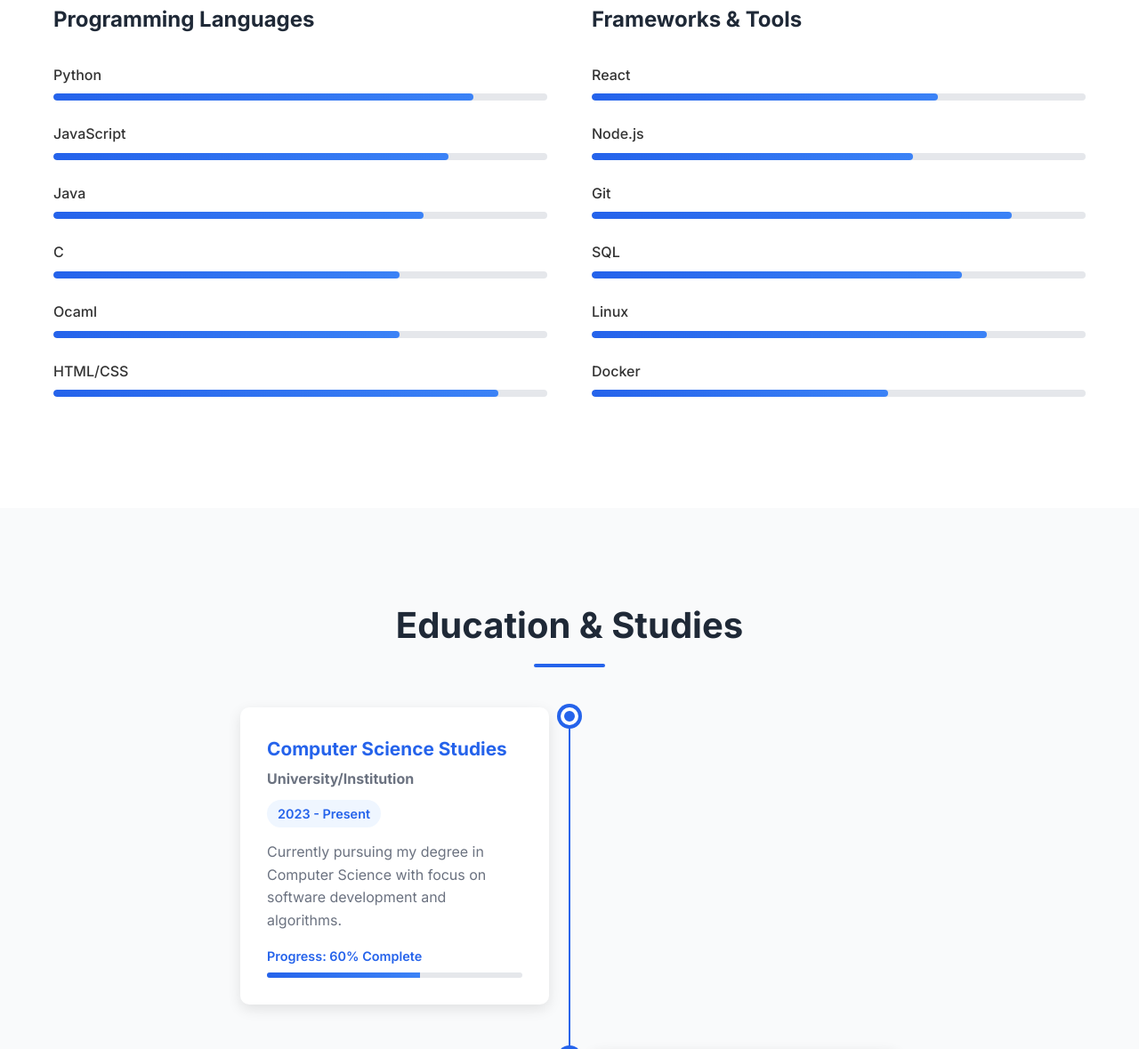
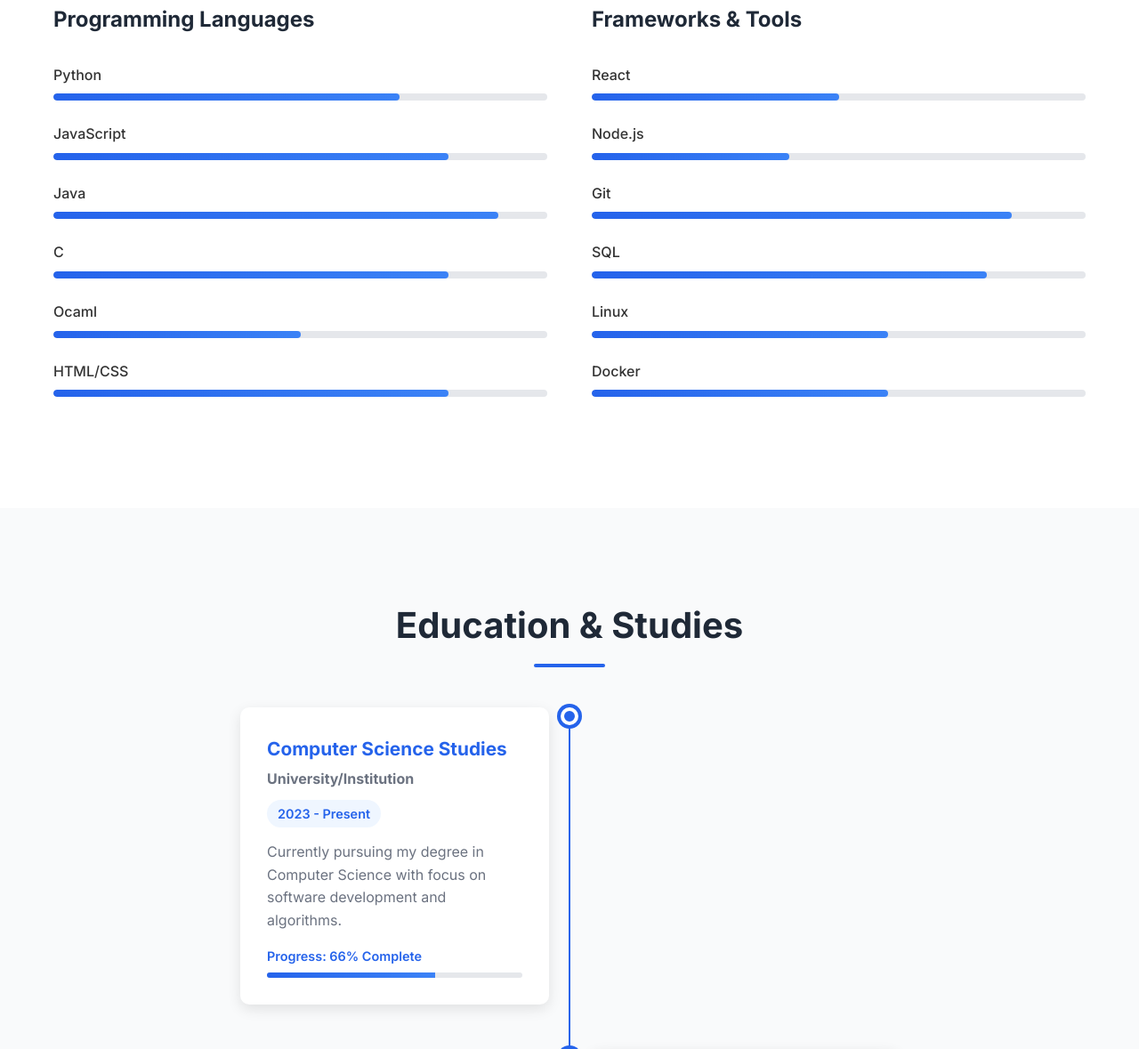
Before and after one commit to Sssapollo/Sssapollo.github.io, a plain HTML site: page index.html in a window 1280 px wide. Shown: the part 1621-2800 px from the top of the page at 89% size. Drawn offline with Linux system fonts and the light colour scheme.

Commit message:
change content of my website

```diff
--- a/index.html
+++ b/index.html
@@ -29,7 +29,7 @@
     <nav class="navbar">
         <div class="nav-container">
             <div class="nav-logo">
-                <a href="#home">Sssapollo</a>
+                <a href="#home">Tianding Hou</a>
             </div>
             <ul class="nav-menu">
                 <li class="nav-item">
@@ -66,7 +66,7 @@
                 <h1 class="hero-title">
                     Hi, I'm <span class="highlight">Tianding Hou</span>
                 </h1>
-                <h2 class="hero-subtitle">Student</h2>
+                <h2 class="hero-subtitle">Student @ TUM</h2>
                 <p class="hero-description">
                     Passionate about coding, learning, and building innovative solutions.
                     Currently pursuing my studies @ TUM while developing my programming skills.
@@ -130,7 +130,7 @@
                         <div class="skill-item">
                             <div class="skill-name">Python</div>
                             <div class="skill-bar">
-                                <div class="skill-progress" data-width="85%"></div>
+                                <div class="skill-progress" data-width="70%"></div>
                             </div>
                         </div>
                         <div class="skill-item">
@@ -142,25 +142,25 @@
                         <div class="skill-item">
                             <div class="skill-name">Java</div>
                             <div class="skill-bar">
-                                <div class="skill-progress" data-width="75%"></div>
+                                <div class="skill-progress" data-width="90%"></div>
                             </div>
                         </div>
                         <div class="skill-item">
                             <div class="skill-name">C</div>
                             <div class="skill-bar">
-                                <div class="skill-progress" data-width="70%"></div>
+                                <div class="skill-progress" data-width="80%"></div>
                             </div>
                         </div>
                         <div class="skill-item">
                             <div class="skill-name">Ocaml</div>
                             <div class="skill-bar">
-                                <div class="skill-progress" data-width="70%"></div>
+                                <div class="skill-progress" data-width="50%"></div>
                             </div>
                         </div>
                         <div class="skill-item">
                             <div class="skill-name">HTML/CSS</div>
                             <div class="skill-bar">
-                                <div class="skill-progress" data-width="90%"></div>
+                                <div class="skill-progress" data-width="80%"></div>
                             </div>
                         </div>
                     </div>
@@ -171,13 +171,13 @@
                         <div class="skill-item">
                             <div class="skill-name">React</div>
                             <div class="skill-bar">
-                                <div class="skill-progress" data-width="70%"></div>
+                                <div class="skill-progress" data-width="50%"></div>
                             </div>
                         </div>
                         <div class="skill-item">
                             <div class="skill-name">Node.js</div>
                             <div class="skill-bar">
-                                <div class="skill-progress" data-width="65%"></div>
+                                <div class="skill-progress" data-width="40%"></div>
                             </div>
                         </div>
                         <div class="skill-item">
@@ -189,13 +189,13 @@
                         <div class="skill-item">
                             <div class="skill-name">SQL</div>
                             <div class="skill-bar">
-                                <div class="skill-progress" data-width="75%"></div>
+                                <div class="skill-progress" data-width="80%"></div>
                             </div>
                         </div>
                         <div class="skill-item">
                             <div class="skill-name">Linux</div>
                             <div class="skill-bar">
-                                <div class="skill-progress" data-width="80%"></div>
+                                <div class="skill-progress" data-width="60%"></div>
                             </div>
                         </div>
 
@@ -224,9 +224,9 @@
                         <span class="timeline-date">2023 - Present</span>
                         <p>Currently pursuing my degree in Computer Science with focus on software development and algorithms.</p>
                         <div class="progress-indicator">
-                            <span>Progress: 60% Complete</span>
+                            <span>Progress: 66% Complete</span>
                             <div class="progress-bar">
-                                <div class="progress" style="width: 60%"></div>
+                                <div class="progress" style="width: 66%"></div>
                             </div>
                         </div>
                     </div>
```
